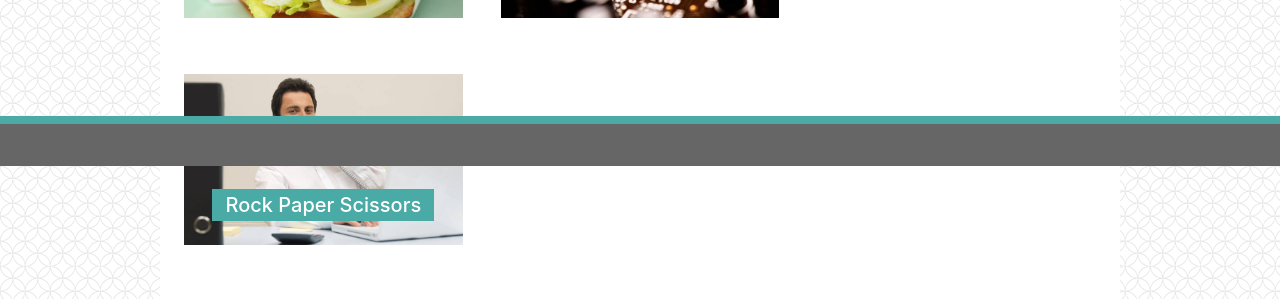
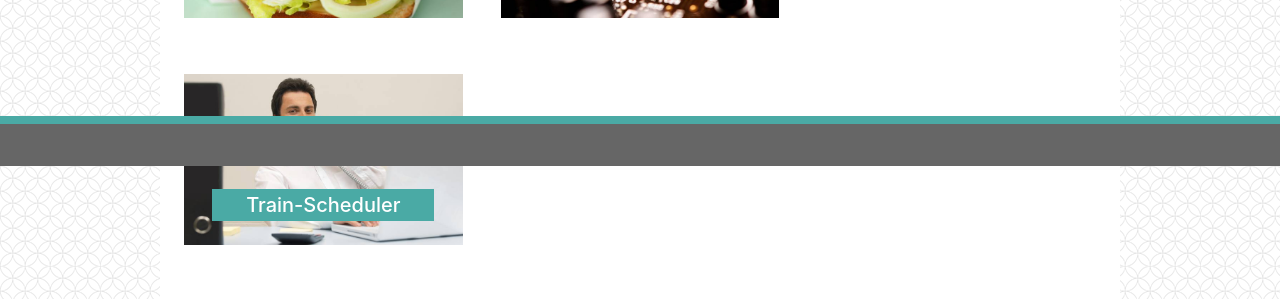
Before and after one commit to Skajogbola/Bootstrap-Portfolio, a plain HTML site: page portfolio.html in a window 1280 px wide. Shown: the part 634-933 px from the top of the page. Drawn offline with nearby package versions, Linux system fonts and the light colour scheme.

Commit message:
new update

```diff
--- a/portfolio.html
+++ b/portfolio.html
@@ -74,10 +74,13 @@
 
         <div class="row">
             <div class="col-md-4 mb-5">
-                <img src="assets/Images/business.jpg" alt="Responsive image" class="img-thumbnail rounded-0 border-0">
-                <h5 class="carousel-caption d-md-block p-1 text-white img-responsive" style="background-color:#4aaaa5">
-                    Rock Paper
-                    Scissors</h5>
+                <a href="https://skajogbola.github.io/Train-Scheduler/">
+                    <img src="assets/Images/business.jpg" alt="Responsive image"
+                        class="img-thumbnail rounded-0 border-0">
+                    <h5 class="carousel-caption d-md-block p-1 text-white img-responsive"
+                        style="background-color:#4aaaa5">
+                        Train-Scheduler</h5>
+                </a>
             </div>
         </div>
 
```
